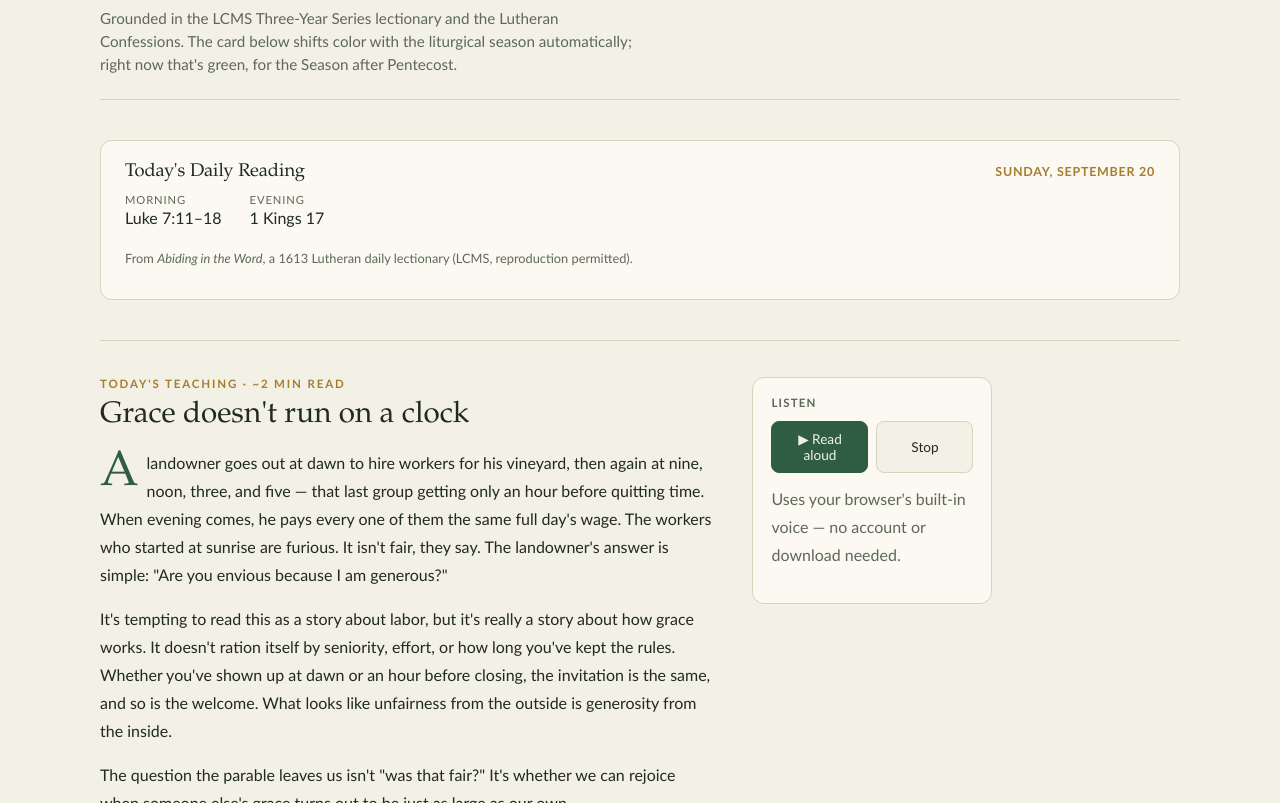
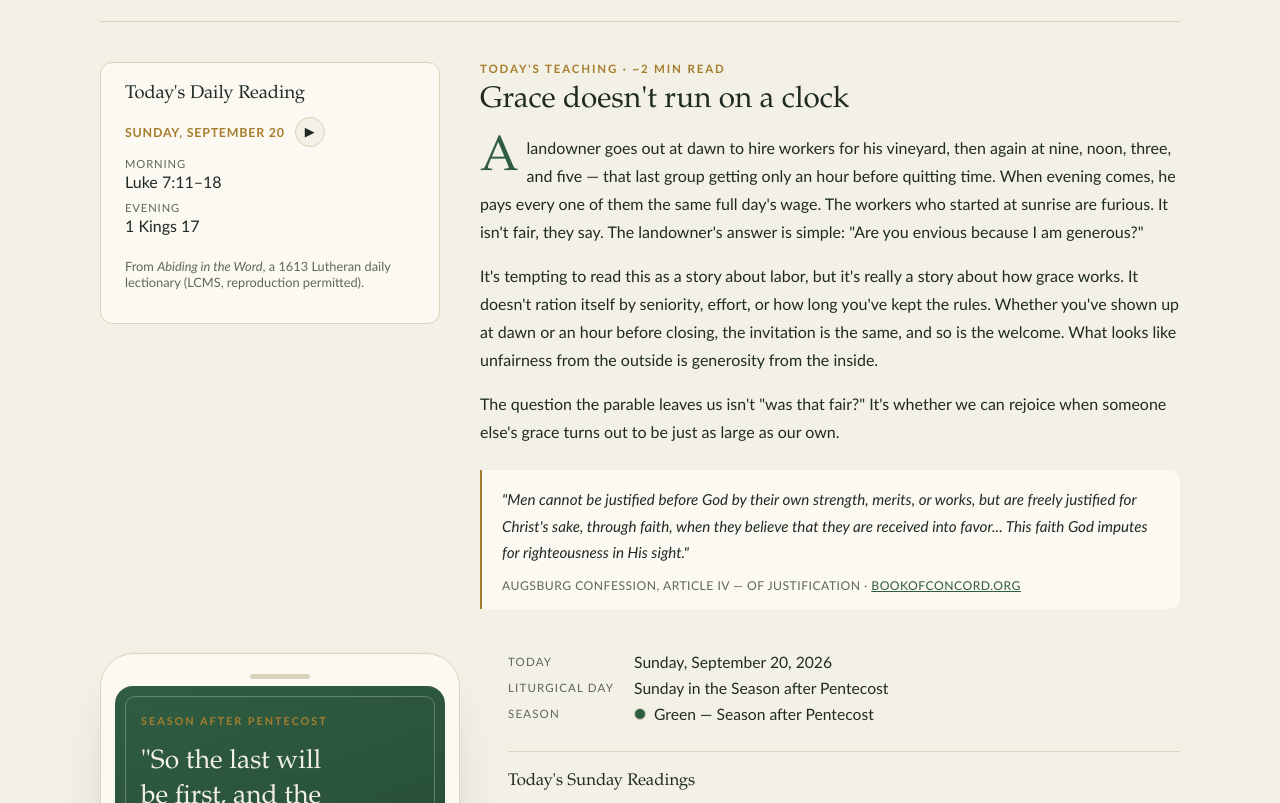
Before and after one commit to de46vil330/lectionary-devotional, a plain HTML site: page index.html in a window 1280 px wide. Shown: the part 134-937 px from the top of the page. Drawn offline with Linux system fonts and the light colour scheme.

Commit message:
Simplify hero layout and voice control per design feedback
Daily reading card and today's teaching now sit side by side (card
left, description right) instead of stacked full-width sections, with
the intro paragraph under the header removed. The read-aloud control
is now a single small toggle button next to the daily reading card's
date, instead of a separate box with status text. The Sunday-readings
heading now reflects whether today is actually Sunday rather than
always saying "this coming Sunday."

Co-Authored-By: Claude Sonnet 5 <noreply@anthropic.com>

```diff
--- a/index.html
+++ b/index.html
@@ -99,6 +99,17 @@
     line-height: 1.5;
   }
 
+  .hero-grid {
+    display: grid;
+    grid-template-columns: minmax(260px, 340px) 1fr;
+    gap: 40px;
+    align-items: start;
+  }
+
+  @media (max-width: 760px) {
+    .hero-grid { grid-template-columns: 1fr; }
+  }
+
   .daily {
     background: var(--surface);
     border: 1px solid var(--hairline);
@@ -124,6 +135,12 @@
     margin: 0;
   }
 
+  .daily-head-right {
+    display: flex;
+    align-items: center;
+    gap: 10px;
+  }
+
   .daily-date {
     font-size: 0.78rem;
     letter-spacing: 0.06em;
@@ -132,10 +149,31 @@
     font-weight: 600;
   }
 
+  .icon-btn {
+    width: 30px;
+    height: 30px;
+    flex: 0 0 auto;
+    border-radius: 50%;
+    border: 1px solid var(--hairline);
+    background: var(--ground);
+    color: var(--ink);
+    cursor: pointer;
+    display: inline-flex;
+    align-items: center;
+    justify-content: center;
+    font-size: 0.8rem;
+    line-height: 1;
+    padding: 0;
+  }
+
+  .icon-btn:hover { border-color: var(--green); }
+  .icon-btn:focus-visible { outline: 2px solid var(--green); outline-offset: 2px; }
+  .icon-btn.playing { background: var(--green); color: var(--on-green); border-color: var(--green); }
+
   .daily-refs {
     display: flex;
-    gap: 28px;
-    flex-wrap: wrap;
+    flex-direction: column;
+    gap: 10px;
   }
 
   .daily-refs div dt {
@@ -351,19 +389,8 @@
   .note a { color: var(--green); }
 
   .teaching {
-    border-top: 1px solid var(--hairline);
-    padding-top: 36px;
-    display: grid;
-    grid-template-columns: minmax(0, 66ch) auto;
-    gap: 24px 40px;
-    align-items: start;
+    min-width: 0;
   }
-
-  @media (max-width: 760px) {
-    .teaching { grid-template-columns: 1fr; }
-  }
-
-  .teaching article { min-width: 0; }
 
   .teaching .eyebrow { margin-bottom: 8px; }
 
@@ -381,67 +408,13 @@
     margin: 0 0 16px;
   }
 
-  .teaching article > p:first-of-type::first-letter {
+  .teaching > p:first-of-type::first-letter {
     font-family: "Iowan Old Style", "Palatino Linotype", "Book Antiqua", Georgia, serif;
     font-size: 3.1rem;
     line-height: 0.8;
     float: left;
     padding: 6px 8px 0 0;
     color: var(--green);
-  }
-
-  .voice-box {
-    background: var(--surface);
-    border: 1px solid var(--hairline);
-    border-radius: 12px;
-    padding: 18px;
-    display: flex;
-    flex-direction: column;
-    gap: 12px;
-    width: 240px;
-    align-self: start;
-  }
-
-  @media (max-width: 760px) {
-    .voice-box { width: 100%; }
-  }
-
-  .voice-box h3 {
-    font-size: 0.72rem;
-    letter-spacing: 0.1em;
-    text-transform: uppercase;
-    color: var(--muted);
-    margin: 0;
-    font-weight: 600;
-  }
-
-  .voice-buttons { display: flex; gap: 8px; }
-
-  .voice-buttons button {
-    flex: 1;
-    font-family: inherit;
-    font-size: 0.85rem;
-    padding: 9px 12px;
-    border-radius: 8px;
-    border: 1px solid var(--hairline);
-    background: var(--ground);
-    color: var(--ink);
-    cursor: pointer;
-  }
-
-  .voice-buttons button:hover { border-color: var(--green); }
-  .voice-buttons button:focus-visible { outline: 2px solid var(--green); outline-offset: 2px; }
-
-  .voice-buttons button.primary {
-    background: var(--green);
-    color: var(--on-green);
-    border-color: var(--green);
-  }
-
-  .voice-status {
-    font-size: 0.78rem;
-    color: var(--muted);
-    line-height: 1.5;
   }
 
   .confession {
@@ -485,20 +458,22 @@
   <header>
     <div class="eyebrow">A daily devotional</div>
     <h1>The Daily Word</h1>
-    <p>Grounded in the LCMS Three-Year Series lectionary and the Lutheran Confessions. The card below shifts color with the liturgical season automatically; right now that's green, for the Season after Pentecost.</p>
   </header>
 
+  <div class="hero-grid">
     <div class="daily" id="daily-card">
       <div class="daily-head">
         <h2>Today's Daily Reading</h2>
+        <div class="daily-head-right">
           <span class="daily-date" id="daily-date"></span>
+          <button type="button" id="voice-btn" class="icon-btn" aria-label="Read today's teaching aloud">&#9654;</button>
+        </div>
       </div>
       <div class="daily-refs" id="daily-refs"></div>
       <p class="daily-note" id="daily-footnote"></p>
     </div>
 
-  <div class="teaching">
-    <article id="teaching-text">
+    <article id="teaching-text" class="teaching">
       <div class="eyebrow">Today's teaching &middot; ~2 min read</div>
       <h2>Grace doesn't run on a clock</h2>
       <p>A landowner goes out at dawn to hire workers for his vineyard, then again at nine, noon, three, and five — that last group getting only an hour before quitting time. When evening comes, he pays every one of them the same full day's wage. The workers who started at sunrise are furious. It isn't fair, they say. The landowner's answer is simple: "Are you envious because I am generous?"</p>
@@ -510,15 +485,6 @@
         <cite>Augsburg Confession, Article IV &mdash; Of Justification &middot; <a href="https://bookofconcord.org/augsburg-confession/of-justification/">bookofconcord.org</a></cite>
       </blockquote>
     </article>
-
-    <div class="voice-box">
-      <h3>Listen</h3>
-      <div class="voice-buttons">
-        <button type="button" class="primary" id="play-btn">&#9654; Read aloud</button>
-        <button type="button" id="stop-btn">Stop</button>
-      </div>
-      <p class="voice-status" id="voice-status">Uses your browser's built-in voice &mdash; no account or download needed.</p>
-    </div>
   </div>
 
   <div class="layout">
@@ -556,7 +522,7 @@
       </div>
 
       <div class="readings">
-        <h2>This coming Sunday — Sept 20, 2026</h2>
+        <h2 id="sunday-heading">This coming Sunday — Sept 20, 2026</h2>
         <ul>
           <li><span>First reading</span><span>Isaiah 55:6&ndash;9</span></li>
           <li><span>Psalm</span><span>27:1&ndash;9</span></li>
@@ -602,6 +568,7 @@
     var todayEl = document.getElementById('today-date');
     var liturgicalEl = document.getElementById('liturgical-day');
     var postDateEl = document.getElementById('post-date');
+    var sundayHeadingEl = document.getElementById('sunday-heading');
     var longDate = today.toLocaleDateString('en-US', { weekday: 'long', month: 'long', day: 'numeric', year: 'numeric' });
     var shortDate = today.toLocaleDateString('en-US', { month: 'short', day: 'numeric', year: 'numeric' });
     var weekday = today.toLocaleDateString('en-US', { weekday: 'long' });
@@ -609,19 +576,28 @@
     if (todayEl) todayEl.textContent = longDate;
     if (liturgicalEl) liturgicalEl.textContent = weekday + ' in the Season after Pentecost';
     if (postDateEl) postDateEl.textContent = shortDate;
+
+    if (sundayHeadingEl) {
+      if (today.getDay() === 0) {
+        sundayHeadingEl.textContent = "Today's Sunday Readings";
+      } else {
+        var daysUntilSunday = 7 - today.getDay();
+        var nextSunday = new Date(today);
+        nextSunday.setDate(today.getDate() + daysUntilSunday);
+        var sundayLabel = nextSunday.toLocaleDateString('en-US', { month: 'short', day: 'numeric', year: 'numeric' });
+        sundayHeadingEl.textContent = 'This coming Sunday — ' + sundayLabel;
+      }
+    }
   })();
 </script>
 <script>
   (function () {
-    var playBtn = document.getElementById('play-btn');
-    var stopBtn = document.getElementById('stop-btn');
-    var status = document.getElementById('voice-status');
+    var voiceBtn = document.getElementById('voice-btn');
     var textEl = document.getElementById('teaching-text');
 
     if (!('speechSynthesis' in window)) {
-      status.textContent = 'Your browser does not support built-in speech. Try a recent Chrome, Edge, or Safari.';
-      playBtn.disabled = true;
-      stopBtn.disabled = true;
+      voiceBtn.disabled = true;
+      voiceBtn.title = 'Read-aloud is not supported in this browser';
       return;
     }
 
@@ -631,19 +607,25 @@
       return heading + '. ' + paras.join(' ');
     }
 
-    playBtn.addEventListener('click', function () {
+    function setPlaying(isPlaying) {
+      voiceBtn.classList.toggle('playing', isPlaying);
+      voiceBtn.innerHTML = isPlaying ? '&#9632;' : '&#9654;';
+      voiceBtn.setAttribute('aria-label', isPlaying ? 'Stop reading' : "Read today's teaching aloud");
+    }
+
+    voiceBtn.addEventListener('click', function () {
+      if (voiceBtn.classList.contains('playing')) {
+        window.speechSynthesis.cancel();
+        setPlaying(false);
+        return;
+      }
       window.speechSynthesis.cancel();
       var utter = new SpeechSynthesisUtterance(getText());
       utter.rate = 0.95;
-      utter.onstart = function () { status.textContent = 'Reading...'; };
-      utter.onend = function () { status.textContent = 'Finished. Press play to hear it again.'; };
-      utter.onerror = function () { status.textContent = 'Playback was interrupted or blocked by the browser.'; };
+      utter.onstart = function () { setPlaying(true); };
+      utter.onend = function () { setPlaying(false); };
+      utter.onerror = function () { setPlaying(false); };
       window.speechSynthesis.speak(utter);
-    });
-
-    stopBtn.addEventListener('click', function () {
-      window.speechSynthesis.cancel();
-      status.textContent = 'Stopped.';
     });
   })();
 </script>
```
Lines whose indentation alone changed are shown as unchanged.
